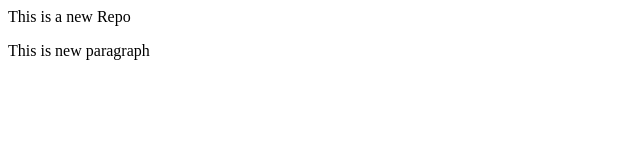
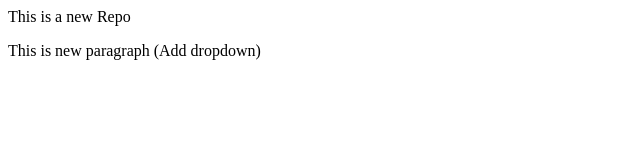
Before and after one commit to Amankansal01/localrepo, a plain HTML site: page index.html in a window 1280 px wide. Shown: the whole page, without its empty margins (0-640 px from the left). Drawn offline with Linux system fonts and the light colour scheme.

Commit message:
Add dropdown

```diff
--- a/index.html
+++ b/index.html
@@ -1,2 +1,2 @@
 <p>This is a new Repo</p>
-<p>This is new paragraph</p>
+<p>This is new paragraph (Add dropdown)</p>
```
